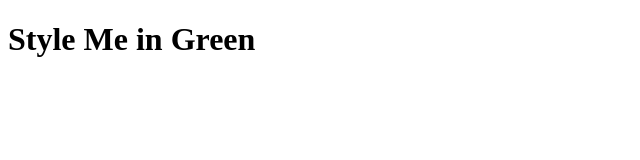
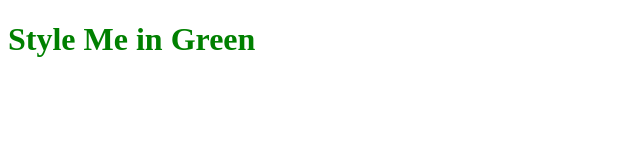
Before and after one commit to tyfnnn/adding-css, a plain HTML site: page external.html in a window 1280 px wide. Shown: the whole page, without its empty margins (0-640 px from the left). Drawn offline with Linux system fonts and the light colour scheme.

Commit message:
Update external.html

```diff
--- a/external.html
+++ b/external.html
@@ -1,7 +1,7 @@
 <!DOCTYPE html>
 <html lang="en">
 <head>
-  <link rel="stylesheet" href="/5.1. Adding CSS/style.css">
+  <link rel="stylesheet" href="./style.css">
   <meta charset="UTF-8">
   <title>External</title>
 </head>
```
